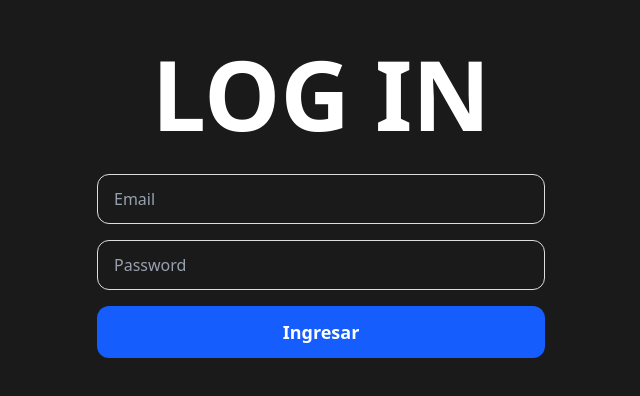
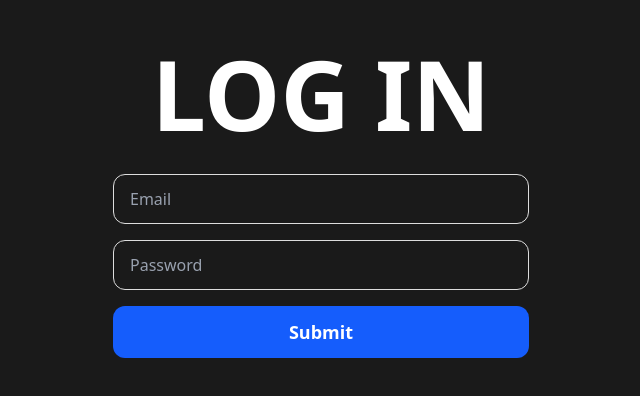
Before and after one commit to Potaluis/FirebaseExample, a SvelteKit app: page / in a window 1280 px wide. Shown: the part 198-594 px from the top of the page, without its empty margins (319-959 px from the left). Built offline with nearby package versions, Linux system fonts and the light colour scheme; no server answers.

Commit message:
Reactive LOGIN Screen

```diff
--- a/src/components/Login.svelte
+++ b/src/components/Login.svelte
@@ -18,8 +18,8 @@ import { auth } from "$lib/firebase";
     };
   </script>
 
-  <main class="min-h-screen flex items-center justify-center bg-[#1a1a1a]">
-  <div class="w-full max-w-md space-y-6">
+  <main class="min-h-screen min-w-full flex items-center justify-center bg-[#1a1a1a] overflow-hidden">
+    <div class="w-full max-w-md space-y-6 px-4">
 
     <h1 class="text-8xl font-bold text-center text-white mb-8">LOG IN</h1>
 
@@ -38,7 +38,7 @@ import { auth } from "$lib/firebase";
     <button
     on:click={login}
     class="w-full px-8 py-3 text-lg font-bold text-white bg-blue-600 rounded-xl hover:bg-blue-700 focus:outline-none focus:ring-2 focus:ring-blue-500 focus:ring-offset-2 transition-all duration-200">
-    Ingresar</button>
+    Submit</button>
 
     {#if errorMessage}
       <p style="color: red;">{errorMessage}</p>
```
